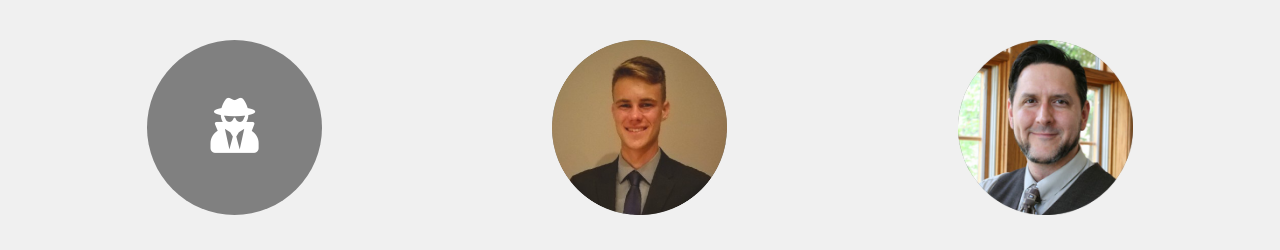
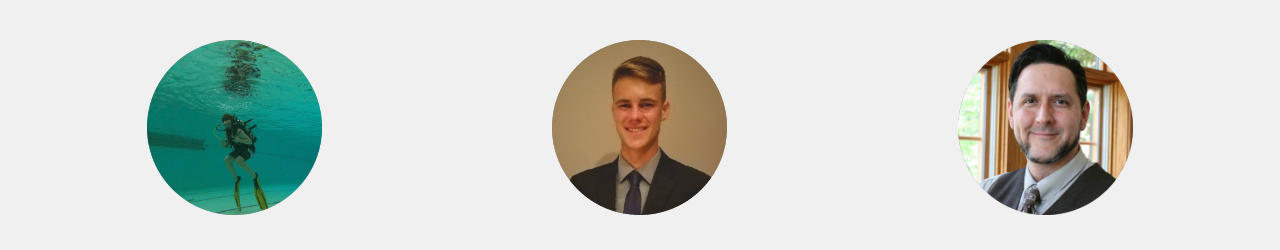
Before and after one commit to CSC-IU/website, a website: page src/index.html in a window 1280 px wide. Shown: the part 2140-2390 px from the top of the page. Drawn offline with nearby package versions, Linux system fonts and the light colour scheme.

Commit message:
updated exec board images

```diff
--- a/src/index.html
+++ b/src/index.html
@@ -146,7 +146,7 @@
                     </div>
                     <div class="row">
                             <div class="col-md-4 wp2">
-                                <div class="icon"><i class="fa fa-user-secret"></i></div>
+                                <div class="icon"><i><img src="img/exec/bradyanderson.png" alt="Brady Anderson" width=100% height=100% style="margin-bottom: 10%"/></i></div>
                                 <h3>Brady Anderson  <a id="linkedin" title="LinkedIn" href="https://www.linkedin.com/in/brady-anderson-2750b9148/" target="_blank"><i class="fab fa-linkedin"></i></a></h3>
                                 <p><strong>Position:</strong> Lab Developer<br><strong>Major:</strong> Computer Science<br><strong>Specialization:</strong> Security<br><strong>Hometown:</strong> IDK, IN</p>
                             </div>
```
Also changed, not shown: src/img/exec/bradyanderson.png (added), 2 other files.
